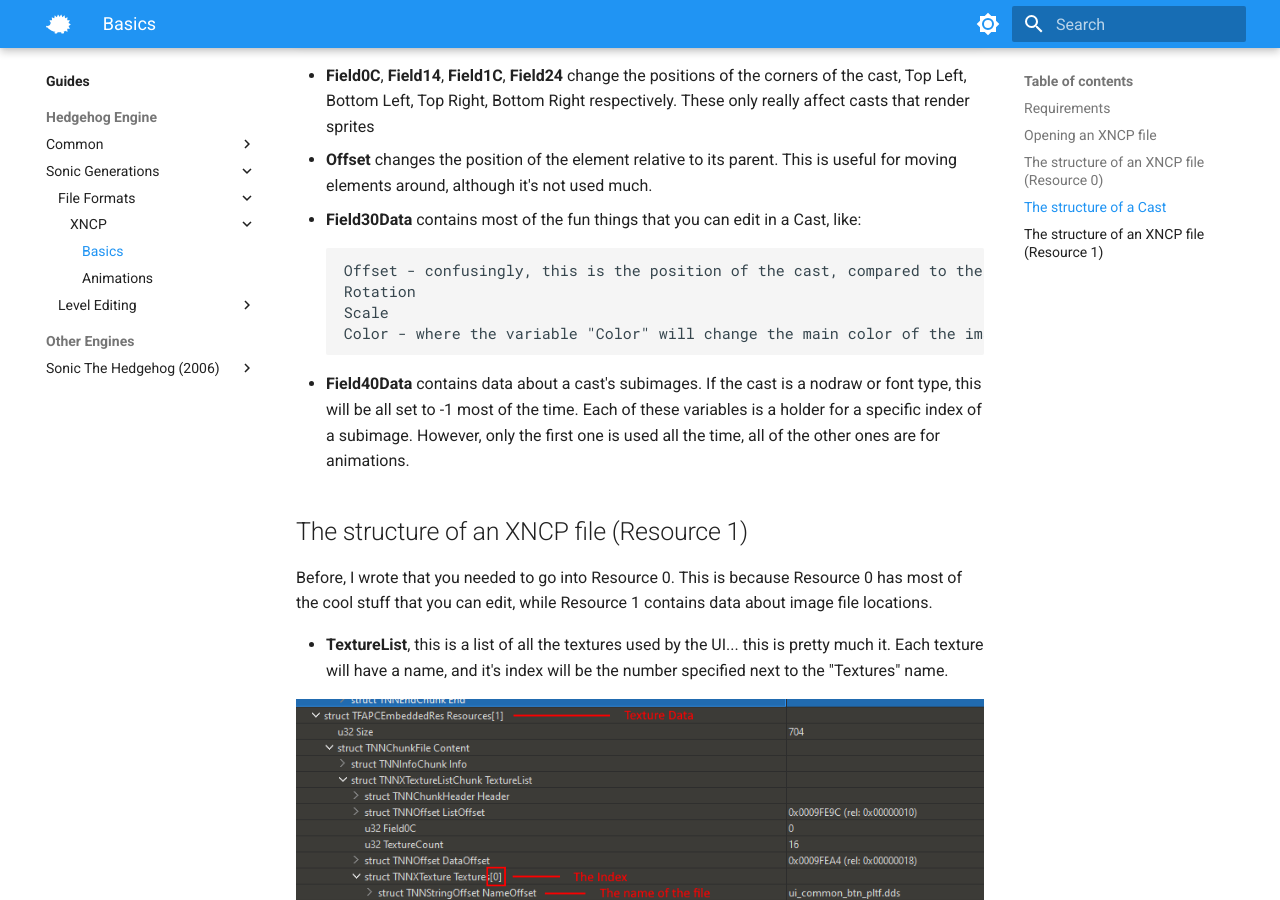
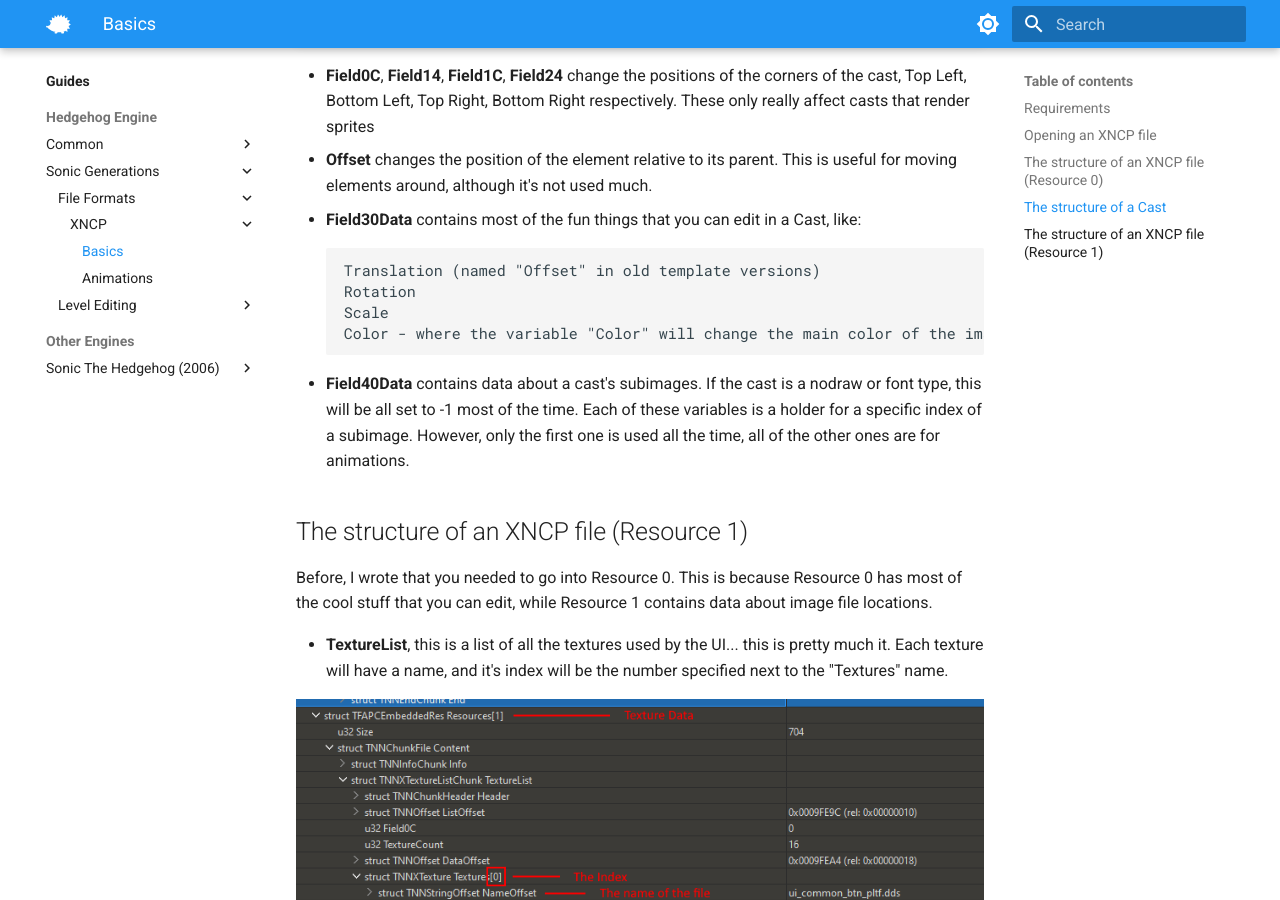
Before and after one commit to HedgeDocs/HedgeDocs.github.io, an MkDocs documentation site: the page built from docs/guides/hedgehog-engine/blueblur/files/xncp/basics.md, in a window 1280 px wide and 900 px high, scrolled down 3677 px. Built offline with MkDocs 1.6.1 and Material for MkDocs 9.7.7, drawn with Linux system fonts in a browser that asks for light colours.

Commit message:
Update basics.md

````diff
--- a/docs/guides/hedgehog-engine/blueblur/files/xncp/basics.md
+++ b/docs/guides/hedgehog-engine/blueblur/files/xncp/basics.md
@@ -71,7 +71,7 @@
 - **Offset** changes the position of the element relative to its parent. This is useful for moving elements around, although it's not used much.
 - **Field30Data** contains most of the fun things that you can edit in a Cast, like:
 ```
-Offset - confusingly, this is the position of the cast, compared to the one before which is an offset. Most casts use this!
+Translation (named "Offset" in old template versions)
 Rotation
 Scale
 Color - where the variable "Color" will change the main color of the image, and GradientTopLeft,BottomLeft,TopRight,BottomRight will change the colors of the corners of the image
````
